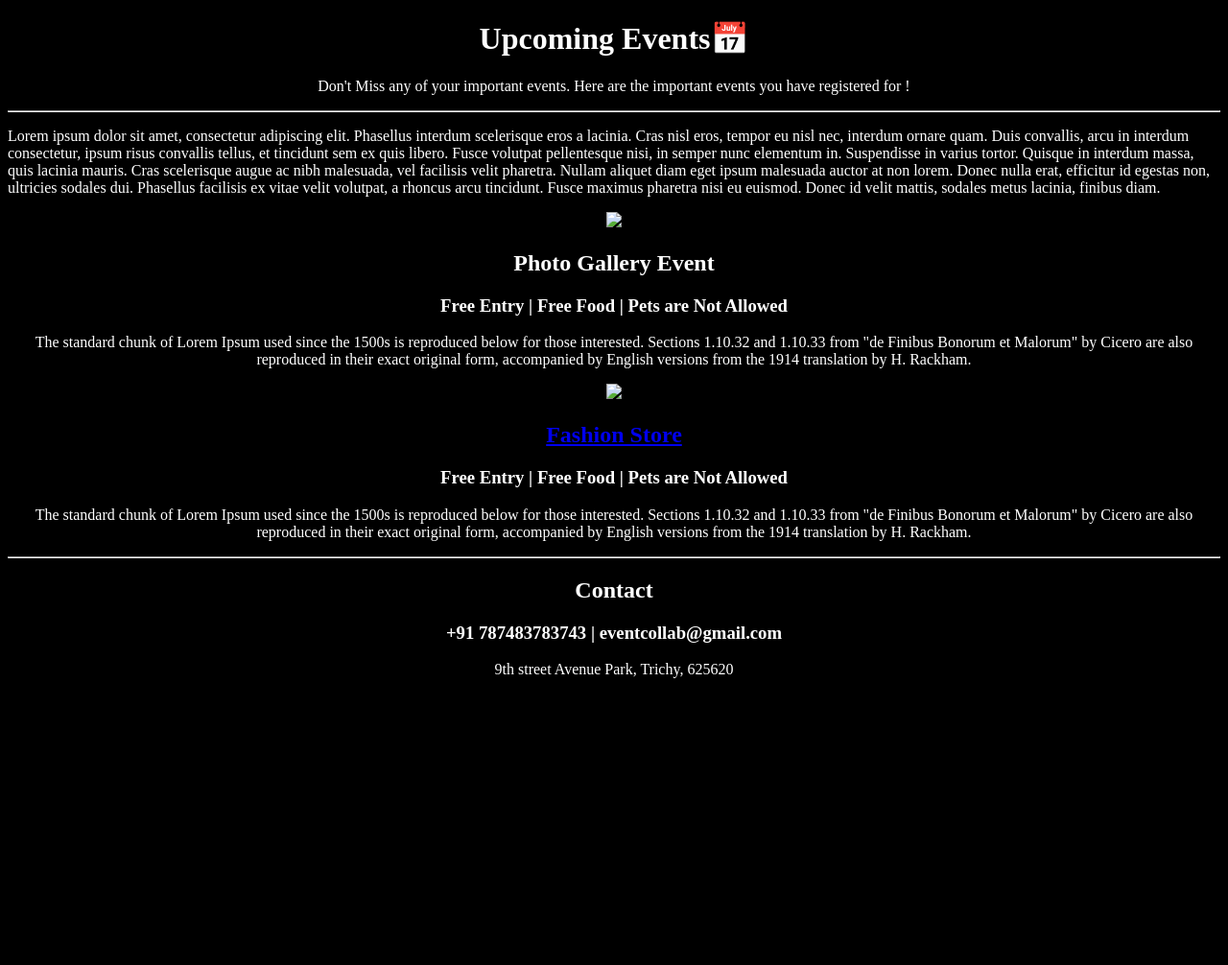
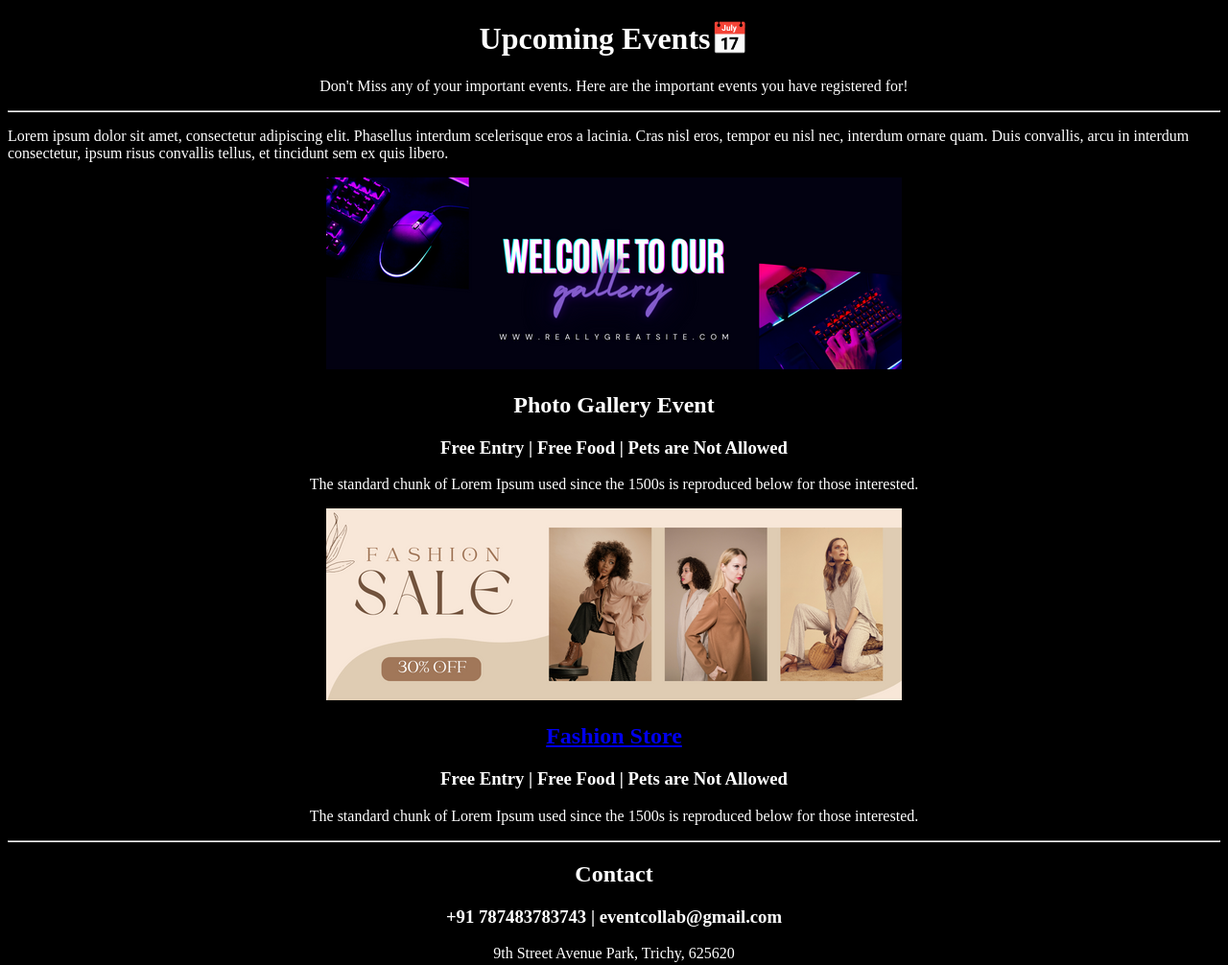
Before and after one commit to vithisharajesh/My-project-, a plain HTML site: page event.html in a window 1280 px wide. Shown: the whole page at 96% size. Before the commit the page ends 800 px from the top, so only its background shows below. Drawn offline with Linux system fonts and the light colour scheme.

Commit message:
Refactor event.html for improved structure and links

```diff
--- a/event.html
+++ b/event.html
@@ -2,47 +2,53 @@
 <html lang="en">
 <head>
     <title>Events</title>
-    <!-- Flaticon Website -->
-    <link rel="icon" href="./img/date.png">
+    <link rel="icon" href="date.png">
 </head>
-<body  style="color: white;background-color: black;">
+<body style="color: white; background-color: black;">
 
     <center>
         <div>
             <h1>Upcoming Events📅</h1>
-        <p>Don't Miss any of your important events. Here are the important events you
-            have registered for !
-        </p>
+            <p>Don't Miss any of your important events. Here are the important events you have registered for!</p>
             <hr>
         </div>
     </center>
 
-    <p>Lorem ipsum dolor sit amet, consectetur adipiscing elit. Phasellus interdum scelerisque eros a lacinia. Cras nisl eros, tempor eu nisl nec, interdum ornare quam. Duis convallis, arcu in interdum consectetur, ipsum risus convallis tellus, et tincidunt sem ex quis libero. Fusce volutpat pellentesque nisi, in semper nunc elementum in. Suspendisse in varius tortor. Quisque in interdum massa, quis lacinia mauris. Cras scelerisque augue ac nibh malesuada, vel facilisis velit pharetra. Nullam aliquet diam eget ipsum malesuada auctor at non lorem. Donec nulla erat, efficitur id egestas non, ultricies sodales dui. Phasellus facilisis ex vitae velit volutpat, a rhoncus arcu tincidunt. Fusce maximus pharetra nisi eu euismod. Donec id velit mattis, sodales metus lacinia, finibus diam.</p>
+    <p>
+        Lorem ipsum dolor sit amet, consectetur adipiscing elit. Phasellus interdum scelerisque eros a lacinia. Cras nisl eros, tempor eu nisl nec, interdum ornare quam. Duis convallis, arcu in interdum consectetur, ipsum risus convallis tellus, et tincidunt sem ex quis libero.
+    </p>
 
     <center>
         <div>
-        <!--Size 600x200px-->
-
-    <a href="./img/event1.png"><img src="./img/event1.png"></a>
+            <a href="event1.png">
+                <img src="event1.png" alt="Event 1">
+            </a>
             <h2>Photo Gallery Event</h2>
             <h3>Free Entry | Free Food | Pets are Not Allowed</h3>
-    <p>The standard chunk of Lorem Ipsum used since the 1500s is reproduced below for those interested. Sections 1.10.32 and 1.10.33 from "de Finibus Bonorum et Malorum" by Cicero are also reproduced in their exact original form, accompanied by English versions from the 1914 translation by H. Rackham.</p>
+            <p>
+                The standard chunk of Lorem Ipsum used since the 1500s is reproduced below for those interested.
+            </p>
         </div>
 
         <div>
-    <img src="./img/event2.png">
-    <h2><a href="http://myntra.com">Fashion Store </a></h2>
+            <img src="event2.png" alt="Event 2">
+            <h2><a href="https://myntra.com">Fashion Store</a></h2>
             <h3>Free Entry | Free Food | Pets are Not Allowed</h3>
-    <p>The standard chunk of Lorem Ipsum used since the 1500s is reproduced below for those interested. Sections 1.10.32 and 1.10.33 from "de Finibus Bonorum et Malorum" by Cicero are also reproduced in their exact original form, accompanied by English versions from the 1914 translation by H. Rackham.</p>
+            <p>
+                The standard chunk of Lorem Ipsum used since the 1500s is reproduced below for those interested.
+            </p>
         </div>
     </center>
+
     <hr>
+
     <footer>
         <center>
             <h2>Contact</h2>
             <h3>+91 787483783743 | eventcollab@gmail.com</h3>
-        <p>9th street Avenue Park, Trichy, 625620</p>
+            <p>9th Street Avenue Park, Trichy, 625620</p>
         </center>
     </footer>
+
 </body>
 </html>
```
Lines whose indentation alone changed are shown as unchanged.
